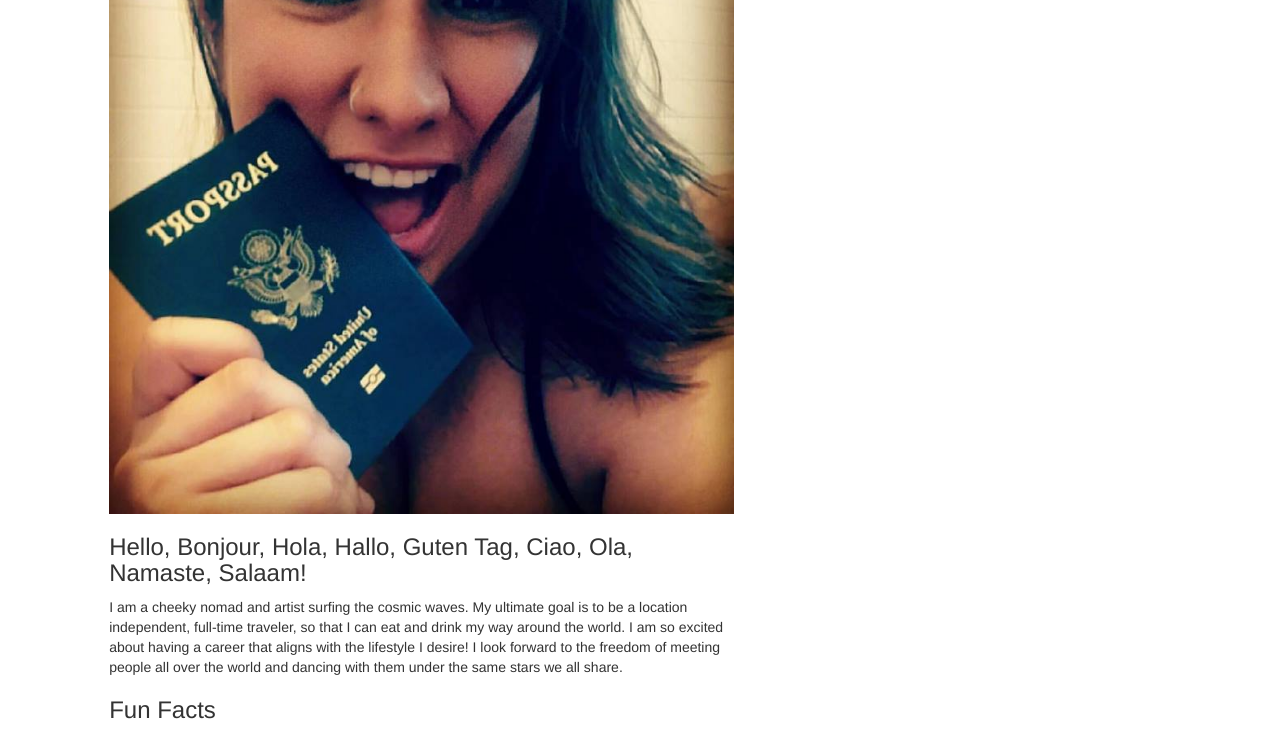
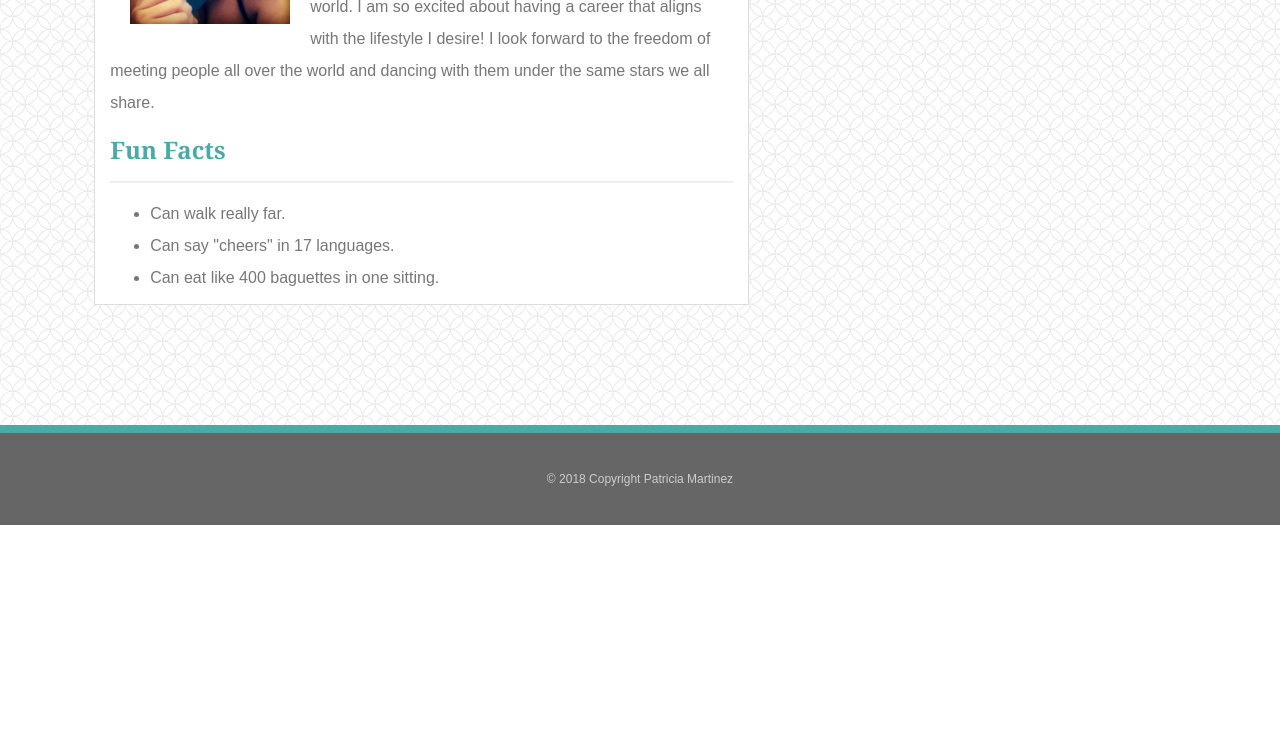
Before and after one commit to fibonaccicoder/Bootstrap-Portfolio, a plain HTML site: page about.html in a window 1280 px wide. Shown: the part 421-1151 px from the top of the page. After the commit the page ends 946 px from the top, so only its background shows below. Drawn offline with nearby package versions, Linux system fonts and the light colour scheme.

Commit message:
JK THIS ONE LOL

```diff
--- a/about.html
+++ b/about.html
@@ -6,7 +6,7 @@
 			<meta name="viewport" content="width=device-width, initial-scale=1" charset="UTF-8">
 			<link rel="stylesheet" href="https://maxcdn.bootstrapcdn.com/bootstrap/3.3.7/css/bootstrap.min.css" integrity="sha384-BVYiiSIFeK1dGmJRAkycuHAHRg32OmUcww7on3RYdg4Va+PmSTsz/K68vbdEjh4u"
 	 		crossorigin="anonymous">
-			<link rel="stylesheet" href="assets/css/style2.css"/>
+			<link rel="stylesheet" href="assets/css/style.css"/>
 	</head>
 
 	<body>
```
Also changed, not shown: contact.html (+1 -1 lines), portfolio.html (+1 -1 lines).
